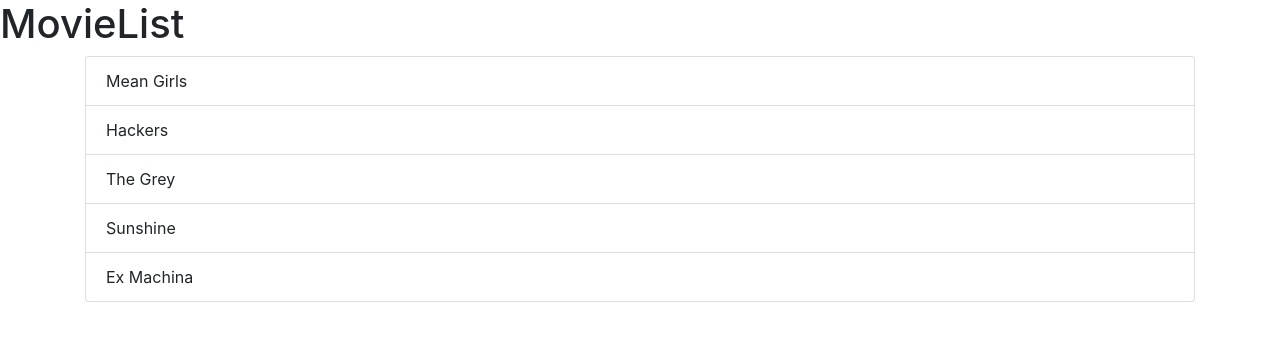
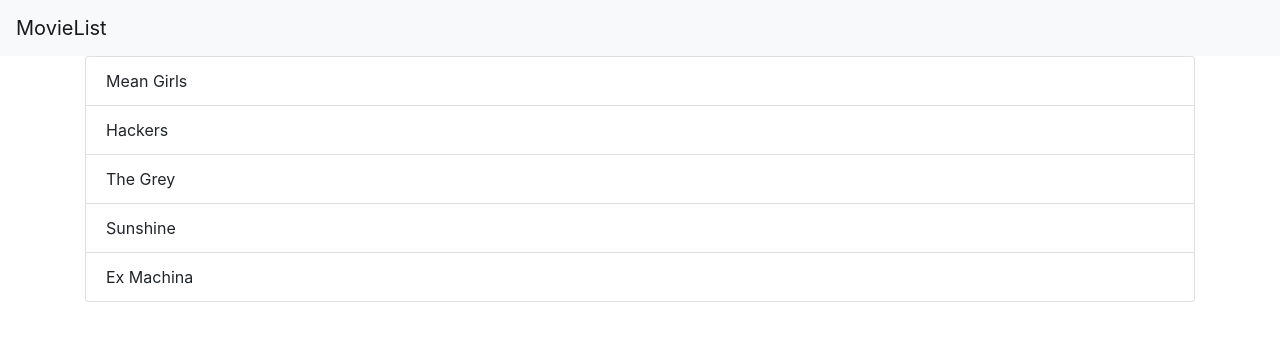
Before and after one commit to DymaxionMap/movie-list, a React (Create React App) app: page / in a window 1280 px wide. Shown: the top 338 px of the page. Built offline with nearby package versions, Linux system fonts and the light colour scheme.

Commit message:
Factor Nav into its own component

```diff
--- a/src/components/App.js
+++ b/src/components/App.js
@@ -1,11 +1,12 @@
 import React from 'react';
-import movies from '../data/movies'
+import Nav from './Nav';
+import movies from '../data/movies';
 
 class App extends React.Component {
   render() {
     return (
     	<div>
-        <h1>MovieList</h1>
+        <Nav />
         <div className='container'>
           <ul className='list-group'>
             {movies.map(movie => <li className='list-group-item'>{movie.title}</li>)}
--- /dev/null
+++ b/src/components/Nav.js
@@ -0,0 +1,9 @@
+import React from 'react';
+
+const Nav = () => (
+  <nav className='navbar navbar-expand-lg navbar-light bg-light'>
+    <a className='navbar-brand' href='#'>MovieList</a>
+  </nav>
+);
+
+export default Nav;
```
